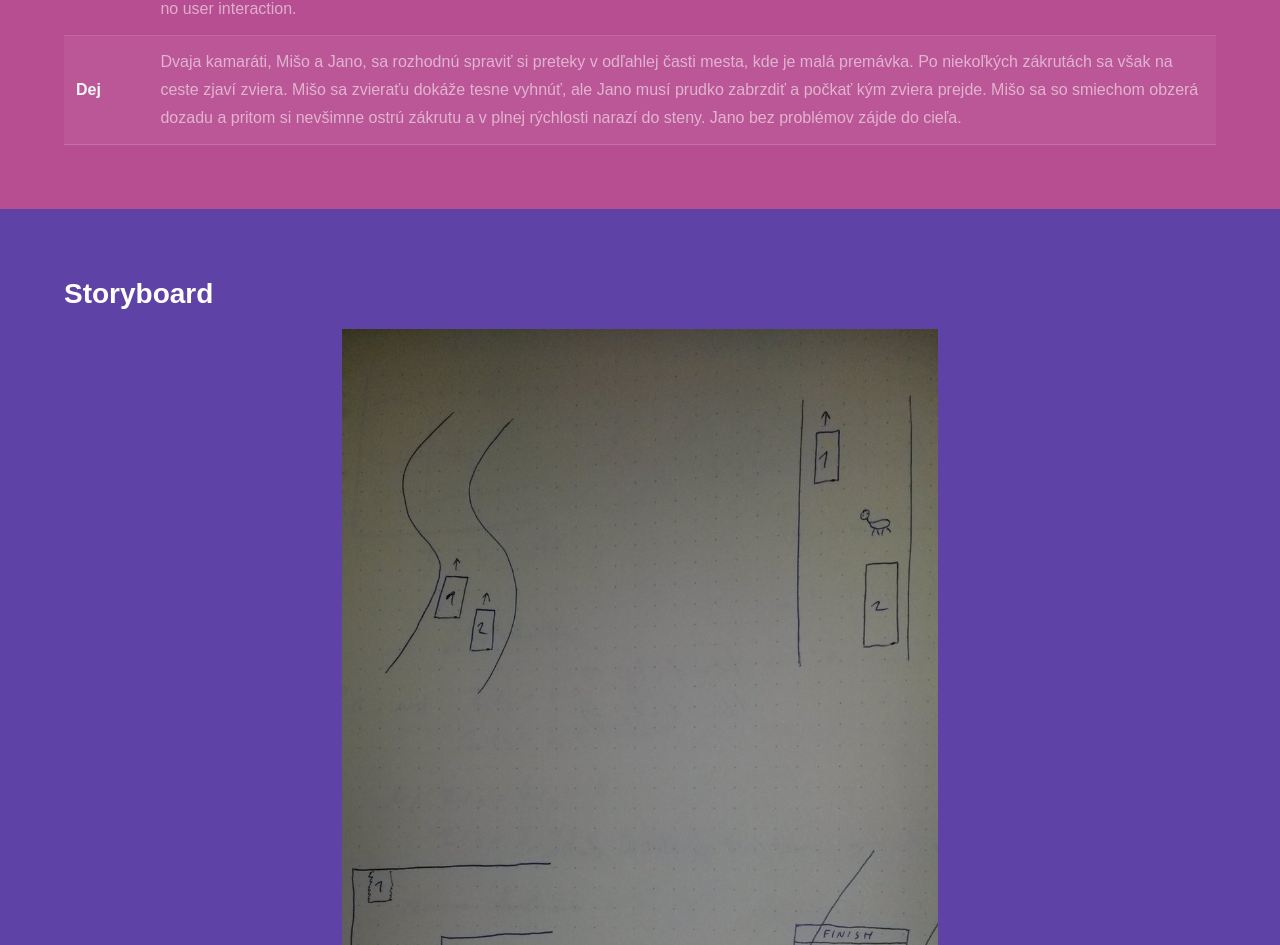
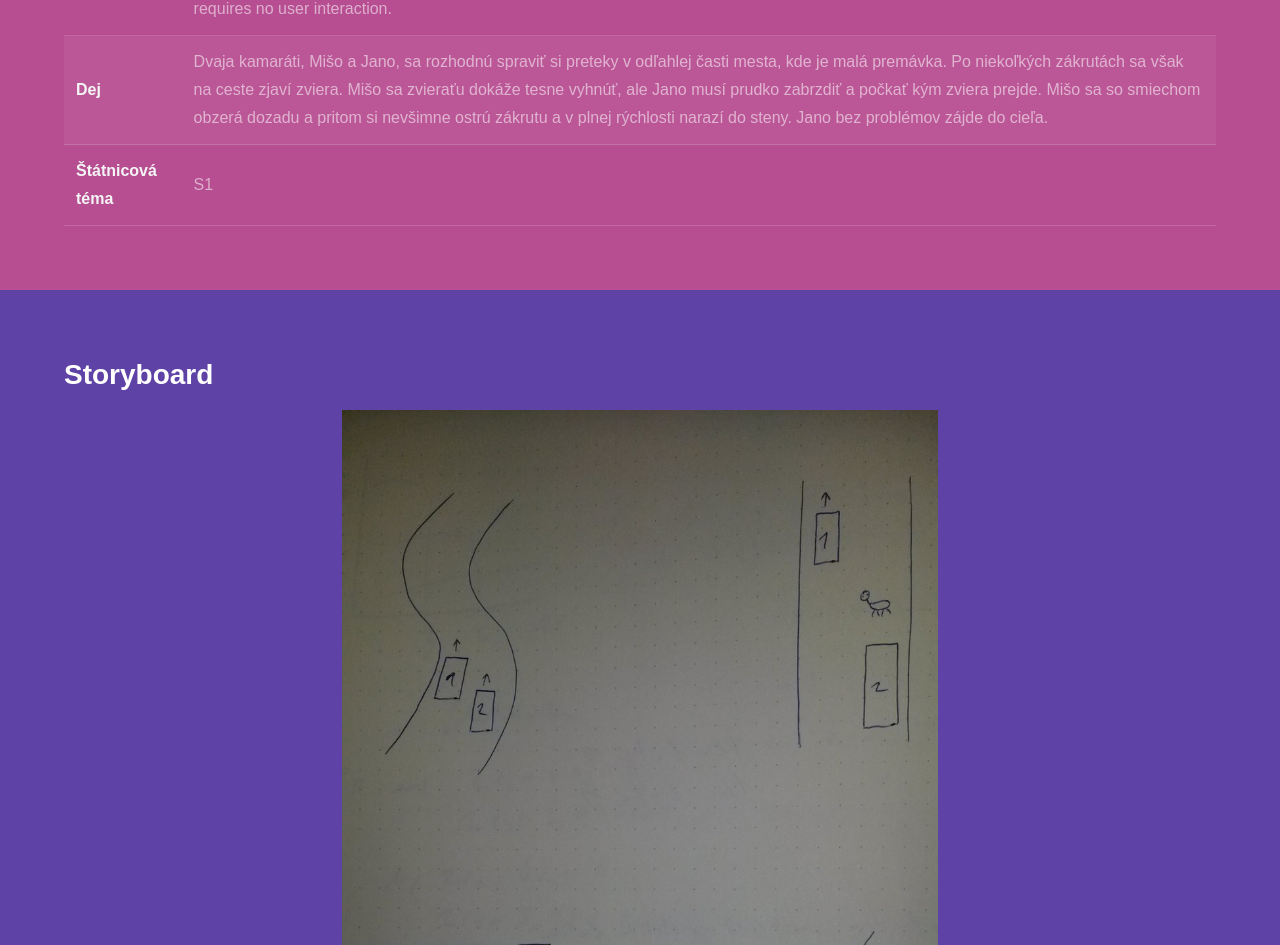
Before and after one commit to PavolHlavaty/animation, a plain HTML site: page index.html in a window 1280 px wide. Shown: the part 1091-2036 px from the top of the page. Drawn offline with Linux system fonts and the light colour scheme.

Commit message:
added s1

```diff
--- a/index.html
+++ b/index.html
@@ -69,6 +69,10 @@
                                 <td>Dej</td>
                                 <td>Dvaja kamaráti, Mišo a Jano, sa rozhodnú spraviť si preteky v odľahlej časti mesta, kde je malá premávka. Po niekoľkých zákrutách sa však na ceste zjaví zviera. Mišo sa zvieraťu dokáže tesne vyhnúť, ale Jano musí prudko
                                     zabrzdiť a počkať kým zviera prejde. Mišo sa so smiechom obzerá dozadu a pritom si nevšimne ostrú zákrutu a v plnej rýchlosti narazí do steny. Jano bez problémov zájde do cieľa.</td>
+                            </tr>
+                            <tr>
+                                <td>Štátnicová téma</td>
+                                <td><a href="Peter-a-Pavol-Hlavatý-S1.pdf">S1</a></td>
                             </tr>
                         </tbody>
                     </table>
```
Also changed, not shown: 1 other file.
